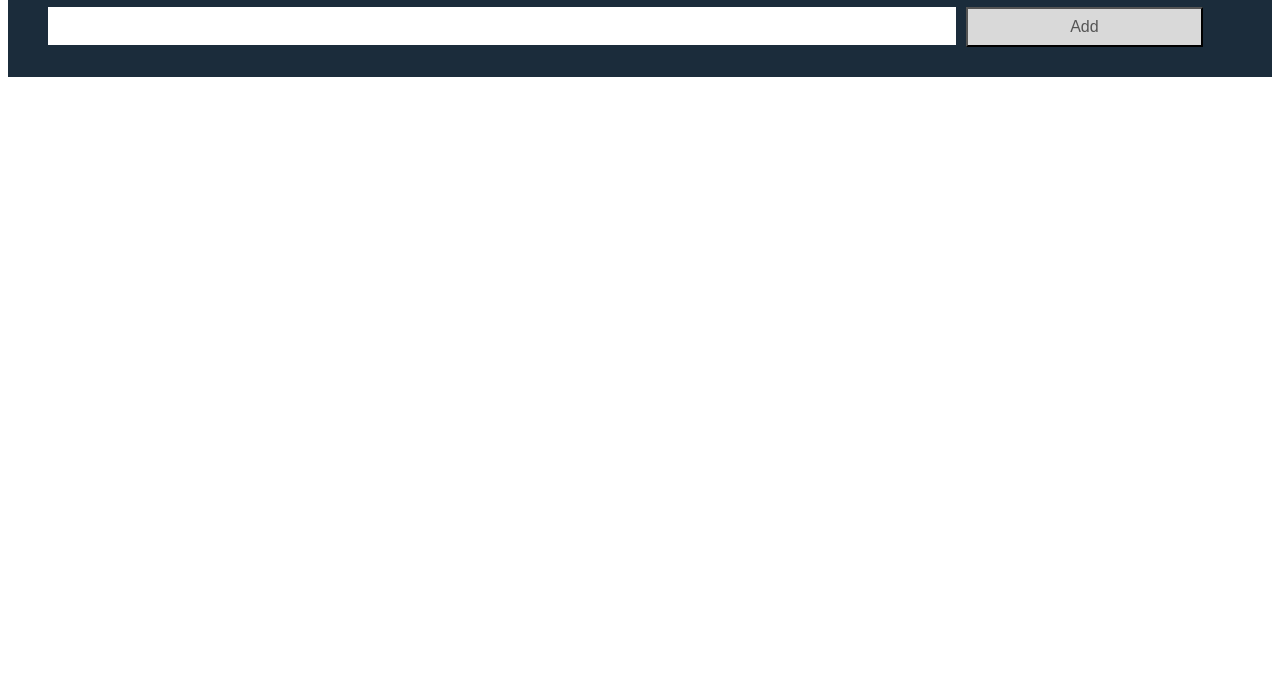
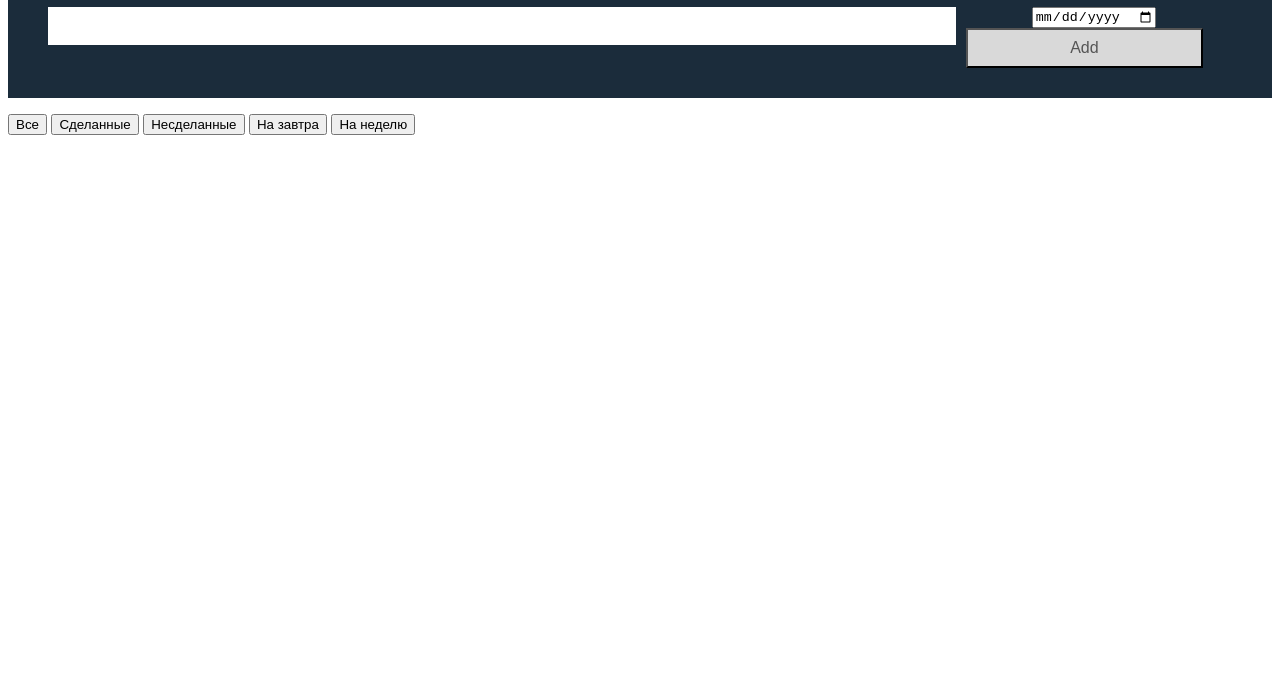
Before and after one commit to nick722/ToDo-List, a plain HTML site: page index.html in a window 1280 px wide. Shown: the part 111-800 px from the top of the page. Drawn offline with Linux system fonts and the light colour scheme.

Commit message:
made done/undone filters

```diff
--- a/index.html
+++ b/index.html
@@ -10,21 +10,20 @@
 
   <div class="header">
   <h1>Todo List</h1>
-
     <input class='inputTask' id="addTodoTextInput" type="text">
-    <!-- <input id="addDeadlineInput" type="date"> -->
+    <input id="addDeadlineInput" type="date">
     <button class='addButton' id='addButton'>Add</button>
   </div>
 
   <ul class="list"></ul>
 
- <!--  <div>
-    <button onclick="MODULE.displayAll()">Все</button>
-    <button onclick="MODULE.displayDoneTodos()">Сделанные</button>
-    <button onclick="MODULE.displayUndone()">Несделанные</button>
-    <button onclick="MODULE.displayForTomorrow()">На завтра</button>
-    <button onclick="MODULE.displayForWeek()">На неделю</button>
-  </div> -->
+  <div>
+    <button onclick="MODULE.displayAllTodos()">Все</button>
+    <button id="displayDone" onclick="MODULE.displayDoneTodos()">Сделанные</button>
+    <button onclick="MODULE.displayUndoneTodos()">Несделанные</button>
+    <button onclick="MODULE.displayTasksForTomorrow()">На завтра</button>
+    <button onclick="MODULE.displayTasksForWeek()">На неделю</button>
+  </div>
 
 </body>
 
--- a/script.js
+++ b/script.js
@@ -10,32 +10,56 @@ var MODULE = function() {
     var addDeadlineInput = document.getElementById('addDeadlineInput');
     todos.push({
       todoText: addTodoTextInput.value,
-      // deadline: addDeadlineInput.value,
+      deadline: addDeadlineInput.value,
       completed: false
     });
     addTodoTextInput.value = '';
-    // addDeadlineInput.value = '';
-    displayTodos();
+    addDeadlineInput.value = '';
+    displayTodos(todos);
   }
 
   var deleteTodo = function(position) {
     todos.splice(position, 1);
-    displayTodos();
+    displayTodos(todos);
+  }
+
+  var displayAllTodos = function(){
+    displayTodos(todos);
   }
 
   var displayDoneTodos = function() {
-    todos.forEach(function(todo, position){
-      if (todo.completed) {
-        console.log('todo.completed');
-      }
-      displayTodos();
+    var doneTodos = todos.filter(function(task){
+      return task.completed;
+    });
+      displayTodos(doneTodos);
+  }
+
+   var displayUndoneTodos = function() {
+    var undoneTodos = todos.filter(function(task){
+      return !task.completed;
+    });
+      displayTodos(undoneTodos);
+  }
+
+  var displayTasksForTomorrow = function() {
+    var tasksForTomorrow = todos.filter(function(task){
+      console.log('task.deadline = ' + Date.parse(task.deadline));
+      var date = Date.now();
+      console.log(date);
+      // console.log('Date.now() =' + date.toLocaleDateString());
+
+      return
     });
   }
 
-  var displayTodos = function() {
+  var displayTasksForWeek = function() {
+
+  }
+
+  var displayTodos = function(tasks) {
     var todosUl = document.querySelector('ul');
     todosUl.innerHTML = '';
-    todos.forEach(function(todo, position) {
+    tasks.forEach(function(todo, position) {
       var todoLi = document.createElement('li');
       todoLi.className = 'task';
       var todoText = '';
@@ -99,7 +123,11 @@ var MODULE = function() {
   return {
     init: init,
     addTodo: addTodo,
-    displayDoneTodos: displayDoneTodos
+    displayAllTodos: displayAllTodos,
+    displayDoneTodos: displayDoneTodos,
+    displayUndoneTodos: displayUndoneTodos,
+    displayTasksForTomorrow: displayTasksForTomorrow,
+    displayTasksForWeek: displayTasksForWeek
   };
 
 } ();
@@ -107,3 +135,11 @@ var MODULE = function() {
 document.getElementById('addButton').onclick = function () {
   MODULE.init();
 };
+
+// document.getElementById('displayDone').onclick = function () {
+//   MODULE.displayDoneTodos();
+// };
+
+// document.getElementById('displayUndone').onclick = function () {
+//   MODULE.displayUndoneTodos();
+// };
```
